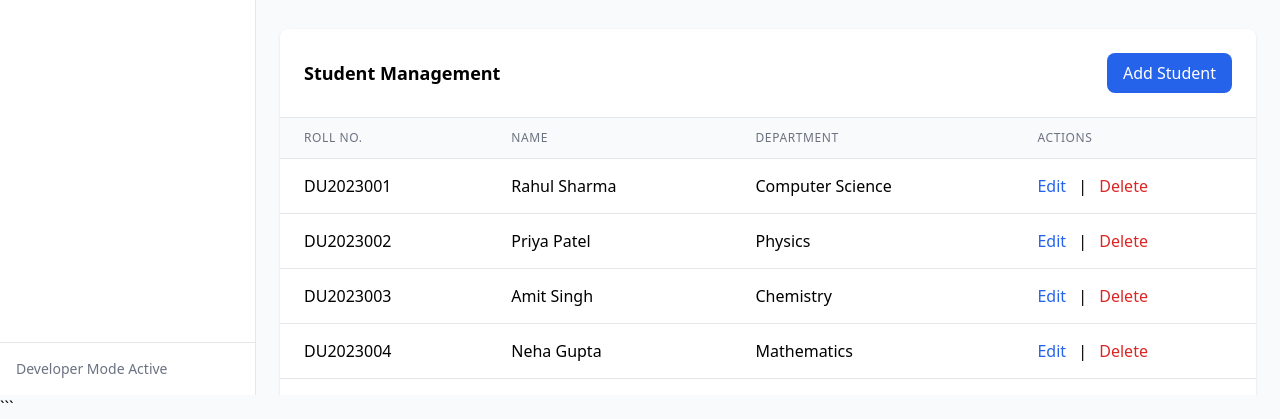
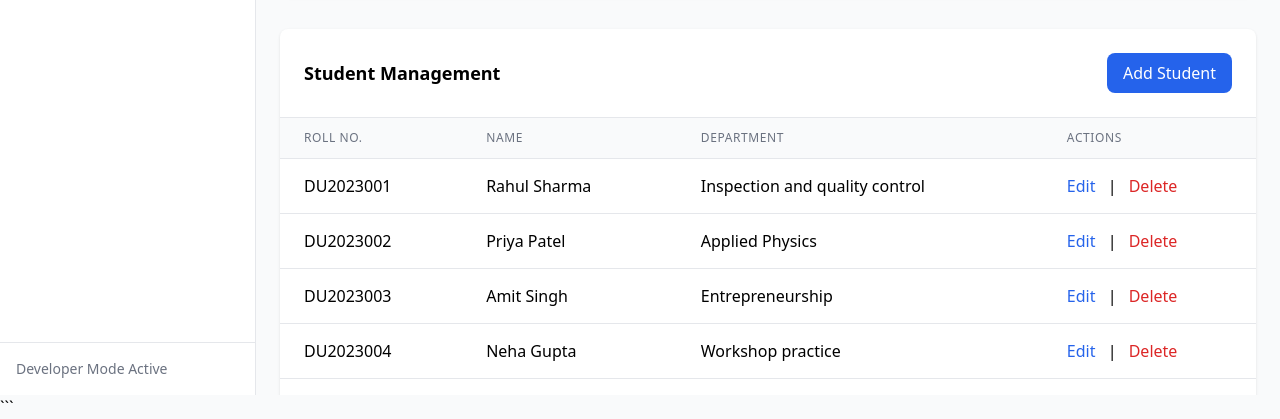
Before and after one commit to vansh0087/Attendence-DSU.-, a plain HTML site: page index.html in a window 1280 px wide. Shown: the part 429-848 px from the top of the page. Drawn offline with nearby package versions, Linux system fonts and the light colour scheme.

Commit message:
Update index.html

```diff
--- a/index.html
+++ b/index.html
@@ -260,10 +260,10 @@
     <script>
         // Sample student data - in real app this would come from database
         let students = [
-            { id: 1, rollNo: 'DU2023001', name: 'Rahul Sharma', department: 'Computer Science' },
-            { id: 2, rollNo: 'DU2023002', name: 'Priya Patel', department: 'Physics' },
-            { id: 3, rollNo: 'DU2023003', name: 'Amit Singh', department: 'Chemistry' },
-            { id: 4, rollNo: 'DU2023004', name: 'Neha Gupta', department: 'Mathematics' },
+            { id: 1, rollNo: 'DU2023001', name: 'Rahul Sharma', department: 'Inspection and quality control' },
+            { id: 2, rollNo: 'DU2023002', name: 'Priya Patel', department: 'Applied Physics' },
+            { id: 3, rollNo: 'DU2023003', name: 'Amit Singh', department: 'Entrepreneurship' },
+            { id: 4, rollNo: 'DU2023004', name: 'Neha Gupta', department: 'Workshop practice' },
             { id: 5, rollNo: 'DU2023005', name: 'Deepak Kumar', department: 'English' }
         ];
 
```
